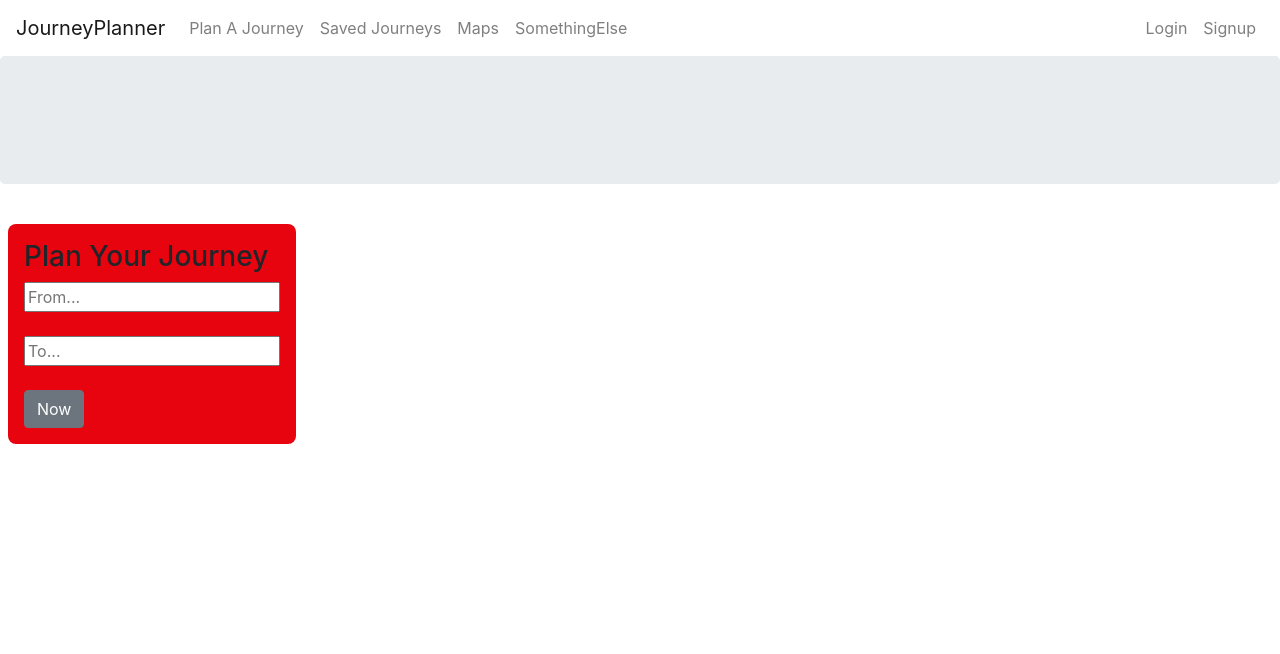
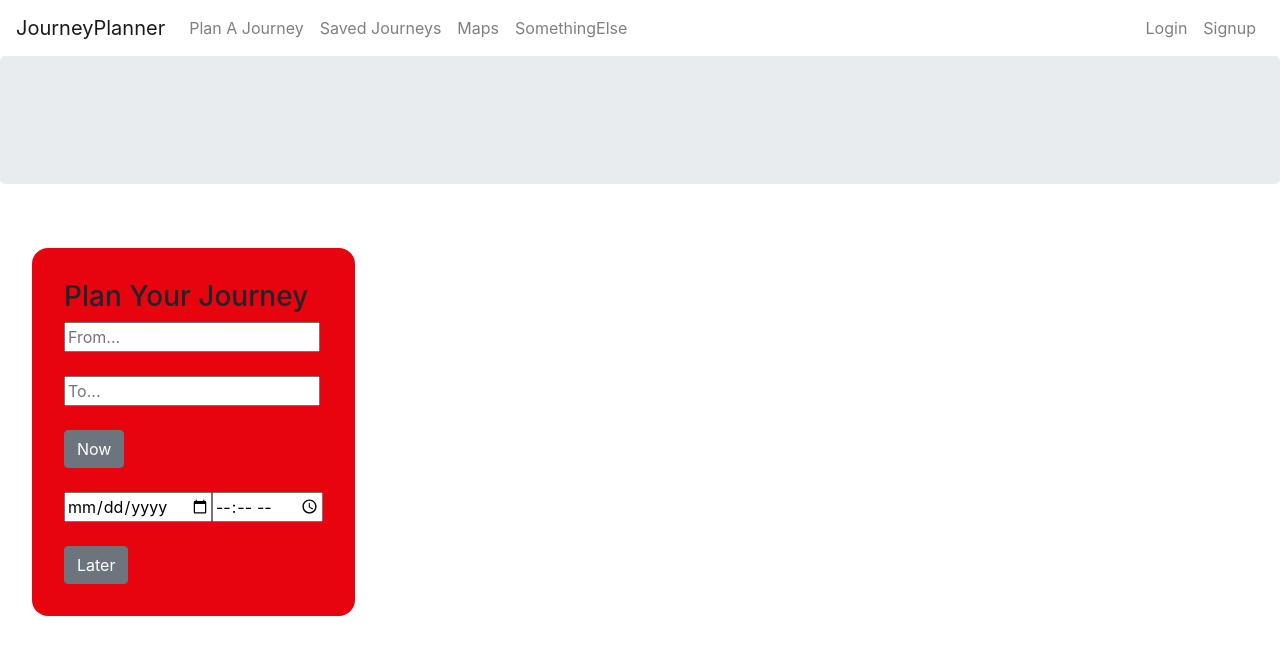
Before and after one commit to Kevmsutton/To-Barking-and-Beyond, a React (Create React App) app: page / in a window 1280 px wide. Shown: the top 654 px of the page. Built offline with nearby package versions, Linux system fonts and the light colour scheme; no server answers.

Commit message:
added date/time to form

```diff
--- a/package.json
+++ b/package.json
@@ -6,9 +6,12 @@
     "bootstrap": "^4.3.1",
     "moment": "^2.24.0",
     "react": "^16.8.4",
+    "react-date-picker": "^7.3.0",
+    "react-datetime-picker": "^2.2.1",
     "react-dom": "^16.8.4",
     "react-router-dom": "^4.3.1",
     "react-scripts": "2.1.8",
+    "react-widgets": "^4.4.10",
     "reactstrap": "^7.1.0"
   },
   "scripts": {
--- a/src/App.js
+++ b/src/App.js
@@ -7,7 +7,6 @@ import NavBar from "./NavBar.js";
 import { BrowserRouter as Router, Route } from "react-router-dom";
 import Signup from "./Signup.js";
 import Login from "./Login.js";
-import { Button } from "reactstrap";
 
 const app_id = process.env.REACT_APP_API_KEY_JP_APP_Id;
 const app_key = process.env.REACT_APP_API_KEY_JP_APP;
@@ -17,7 +16,8 @@ class App extends Component {
     isLoaded: false,
     trips: null,
     stationOneId: null,
-    stationTwoId: null
+    stationTwoId: null,
+    date: null
   };
 
   getFirstStationId = (stationOne, stationTwo) => {
@@ -76,6 +76,7 @@ class App extends Component {
               <PlannerForm
                 {...props}
                 getFirstStationId={this.getFirstStationId}
+                date={this.state.date}
               />
             )}
           />
@@ -89,3 +90,5 @@ class App extends Component {
 }
 
 export default App;
+
+// `https://api.tfl.gov.uk/journey/journeyresults/1000266/to/1000013?Date=20190328&Time=1215&AccessibilityPreference=stepfreetovehicle&Mode=bus&app_id=b4a85c72&app_key=477d4bfa78405cbb4359d721fc31dd92`;
--- a/src/JourneyCard.js
+++ b/src/JourneyCard.js
@@ -5,11 +5,11 @@ class JourneyCard extends React.Component {
   render() {
     const { journey } = this.props;
     return (
-      <div className="bg-dark-red dib br3 pa3 ma2">
+      <div className="bg-dark-red dib br4 pa5 ma5">
         <img
           src="https://cdn.dribbble.com/users/200656/screenshots/3266438/london-tube.gif"
-          height="300"
-          width="300"
+          height="400"
+          width="400"
           alt="Tube"
         />
         <p>Depart: {moment(journey.startDateTime).format("LT")}</p>
--- a/src/PlannerForm.js
+++ b/src/PlannerForm.js
@@ -1,12 +1,18 @@
 import React from "react";
 import { Redirect } from "react-router-dom";
 import { Button } from "reactstrap";
+import DateTimePicker from "react-widgets/lib/DateTimePicker";
 
 class PlannerForm extends React.Component {
   state = {
     to: "",
     from: "",
-    toResults: null
+    toResults: null,
+    date: null,
+    time: new Date().toLocaleTimeString([], {
+      hour: "2-digit",
+      minute: "2-digit"
+    })
   };
 
   handleToChange = event => {
@@ -23,12 +29,21 @@ class PlannerForm extends React.Component {
     this.props.getFirstStationId(this.state.to, this.state.from);
   };
 
+  handleDateChange = event => {
+    this.setState({ date: event.target.value.replace(/-/gi, "") });
+  };
+
+  handleTimeChange = event => {
+    this.setState({ time: event.target.value });
+  };
+
   render() {
+    console.log(this.state.date);
     if (this.state.toResults === true) {
       return <Redirect to="/results" />;
     }
     return (
-      <div className="bg-dark-red dib br3 pa3 ma2">
+      <div className="bg-dark-red dib br4 pa4 ma4">
         <h3>Plan Your Journey</h3>
         <form>
           <input
@@ -50,6 +65,17 @@ class PlannerForm extends React.Component {
           <br />
           <br />
           <Button onClick={event => this.handleFormSubmit(event)}>Now</Button>
+          <br />
+          <br />
+          <input type="date" onChange={this.handleDateChange} />
+          <input
+            type="time"
+            value={this.state.time}
+            onChange={this.handleTimeChange}
+          />
+          <br />
+          <br />
+          <Button onClick={event => this.handleFormSubmit(event)}>Later</Button>
         </form>
       </div>
     );
```
Also changed, not shown: 1 other file (tests, documents, lock files or other folders).
